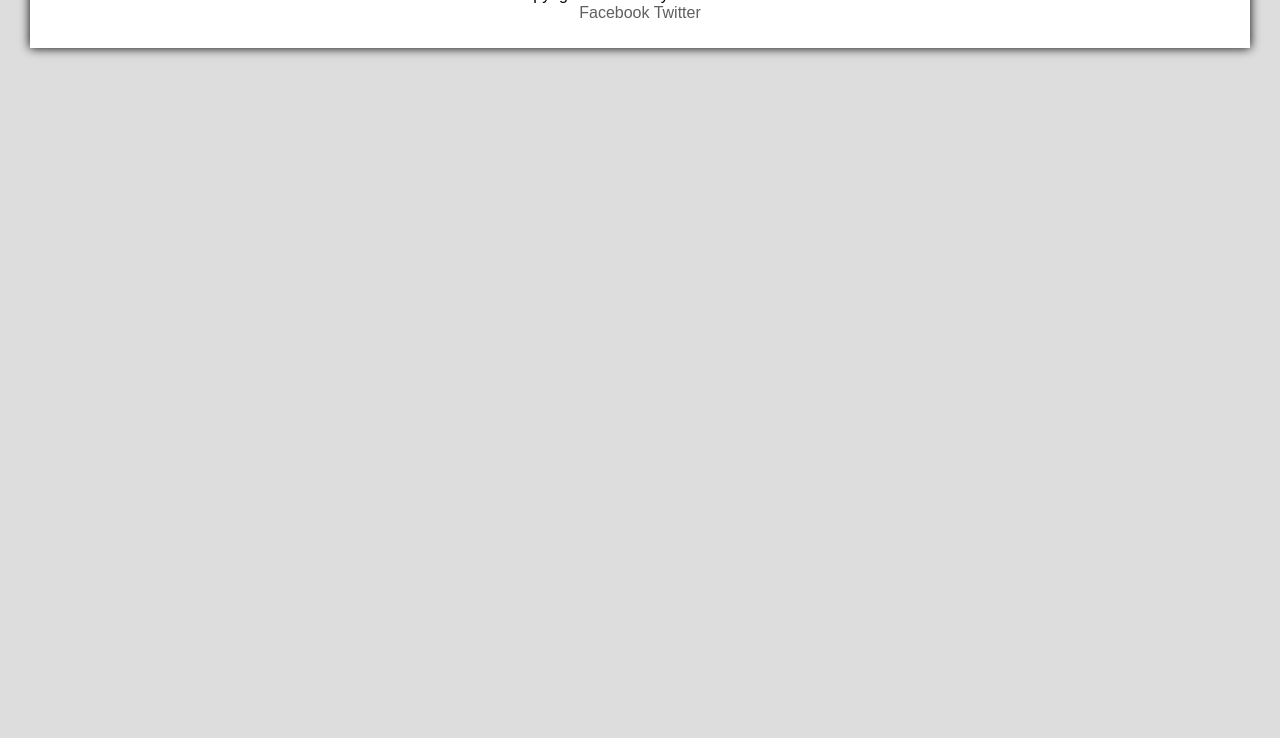
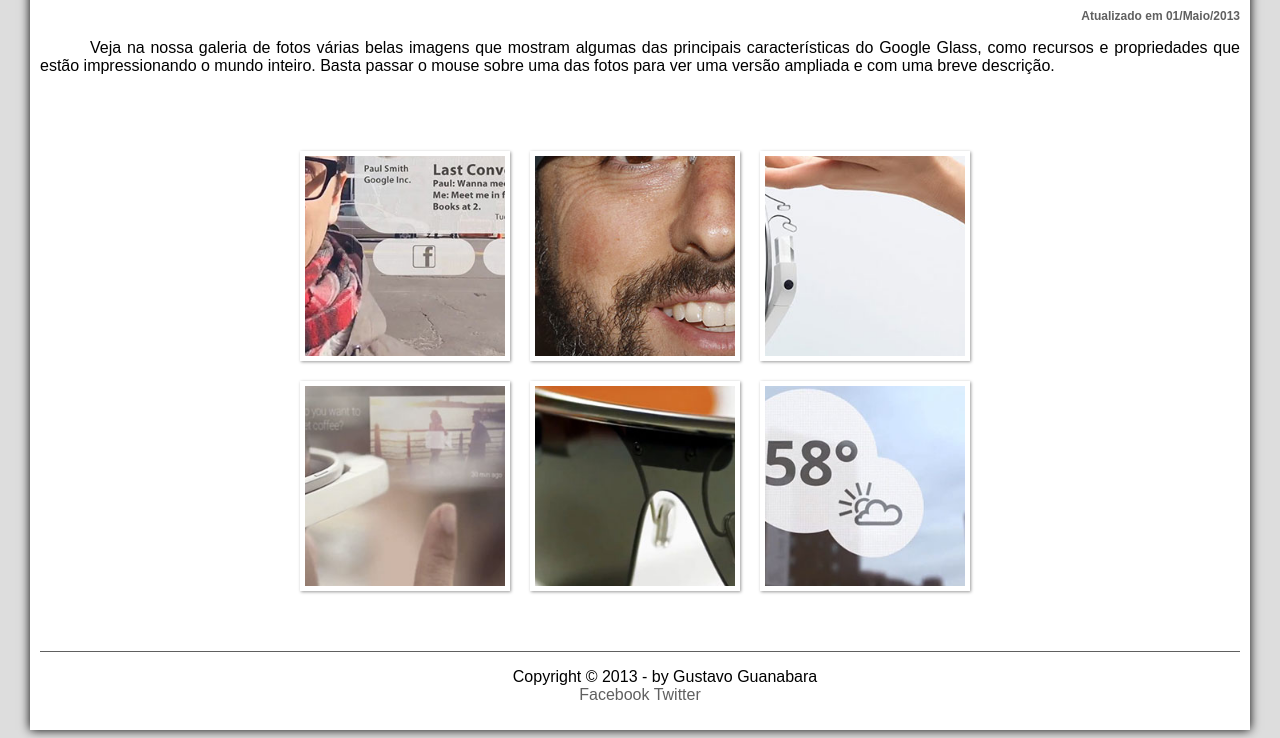
Before and after one commit to rafael2s/CursoEmVideo, a plain HTML site: page HTML5/fotos.html in a window 1280 px wide. Shown: the part 272-1010 px from the top of the page. Before the commit the page ends 800 px from the top, so only its background shows below. Drawn offline with Linux system fonts and the light colour scheme.

Commit message:
Trabalhando na pagina fotos

```diff
--- /dev/null
+++ b/HTML5/css/fotos.css
@@ -0,0 +1,96 @@
+@charset "utf-8";
+
+ul#album-fotos{
+    width: 700px;
+    margin: 0 auto;
+    padding: 50px;
+    overflow: hidden;
+    list-style: none;
+}
+
+ul#album-fotos li {
+    float: left;
+    width: 200px;
+    height: 200px;
+    margin: 10px;
+    border: 5px solid #FFFFFF;
+    background-color: #FFFFFF;
+    box-shadow: 1px 1px 3px rgba(0,0,0,.4);
+    transition: all .4s ease-in;
+}
+ul#album-fotos li span {
+    opacity: 0;
+    color: #ffffff;
+    text-shadow: 1px 1px 1px #000000;
+    background-color: rgba(0,0,0,.3);
+    font-size: 9pt;
+    line-height: 370px;
+    padding: 5px;
+}
+ul#album-fotos li:hover{
+    transform: scale(1.5);
+}
+ul#album-fotos li:hover span{
+    opacity: 1;
+}
+
+ul#album-fotos li#foto01 {
+    background: url("../img/galeria-01.jpg") no-repeat;
+    background-position: 50% 50%;
+    background-size: 400px 400px;
+    background-color: #ffffff;
+}
+ul#album-fotos li#foto01:hover {
+    background-position: 0px 0px;
+    background-size: 200px 200px;
+}
+ul#album-fotos li#foto02 {
+    background: url("../img/galeria-02.jpg") no-repeat;
+    background-position: 50% 50%;
+    background-size: 400px 400px;
+    background-color: #ffffff;
+}
+ul#album-fotos li#foto02:hover {
+    background-position: 0px 0px;
+    background-size: 200px 200px;
+}
+ul#album-fotos li#foto03 {
+    background: url("../img/galeria-03.jpg") no-repeat;
+    background-position: 50% 50%;
+    background-size: 400px 400px;
+    background-color: #ffffff;
+}
+ul#album-fotos li#foto03:hover {
+    background-position: 0px 0px;
+    background-size: 200px 200px;
+}
+ul#album-fotos li#foto04 {
+    background: url("../img/galeria-04.jpg") no-repeat;
+    background-position: 50% 50%;
+    background-size: 400px 400px;
+    background-color: #ffffff;
+}
+ul#album-fotos li#foto04:hover {
+    background-position: 0px 0px;
+    background-size: 200px 200px;
+}
+ul#album-fotos li#foto05 {
+    background: url("../img/galeria-05.jpg") no-repeat;
+    background-position: 50% 50%;
+    background-size: 400px 400px;
+    background-color: #ffffff;
+}
+ul#album-fotos li#foto05:hover {
+    background-position: 0px 0px;
+    background-size: 200px 200px;
+}
+ul#album-fotos li#foto06 {
+    background: url("../img/galeria-06.jpg") no-repeat;
+    background-position: 50% 50%;
+    background-size: 400px 400px;
+    background-color: #ffffff;
+}
+ul#album-fotos li#foto06:hover {
+    background-position: 0px 0px;
+    background-size: 200px 200px;
+}
--- a/HTML5/fotos.html
+++ b/HTML5/fotos.html
@@ -5,6 +5,7 @@
     <meta name="viewport" content="width=device-width, initial-scale=1.0">
     <title>HTML5 Curso em video</title>
     <link rel="stylesheet" href="css/style.css">
+    <link rel="stylesheet" href="css/fotos.css">
 </head>
 <body>
     <div id="interface">
@@ -27,20 +28,25 @@
                 </ul>
             </nav>
         </header>
-
-Glass > Fotos
-Galeria de Imagens do Google Glass
-por Gustavo Guanabara
-Atualizado em 01/Maio/2013
-
-Veja na nossa galeria de fotos várias belas imagens que mostram algumas das principais características do Google Glass, como recursos e propriedades que estão impressionando o mundo inteiro. Basta passar o mouse sobre uma das fotos para ver uma versão ampliada e com uma breve descrição.
-
-- Agenda e lembretes
-- Sergey Brin usando o Glass
-- Leve e compacto
-- Sensação de uma tela de 50"
-- Vários tipos de lente
-- Informações importantes
+        <section id="corpo-full">
+            <article id="noticiaPrincipal">
+                <header id="cabecalhoArticle">
+                    <h3>Glass > Especificações</h3>
+                    <h1>Galeria de Imagens do Google Glass</h1>
+                    <h2>por Gustavo Guanabara</h2>
+                    <h3 class="direita">Atualizado em 01/Maio/2013</h3>
+                </header>
+                <p>Veja na nossa galeria de fotos várias belas imagens que mostram algumas das principais características do Google Glass, como recursos e propriedades que estão impressionando o mundo inteiro. Basta passar o mouse sobre uma das fotos para ver uma versão ampliada e com uma breve descrição.</p>
+                <ul id="album-fotos">
+                    <li id="foto01"><span>Agenda e lembretes</span></li>
+                    <li id="foto02"><span>Sergey Brin usando o Glass</span></li>
+                    <li id="foto03"><span>Leve e compacto</span></li>
+                    <li id="foto04"><span>Sensação de uma tela de 50</span></li>
+                    <li id="foto05"><span>Vários tipos de lente</span></li>
+                    <li id="foto06"><span>Informações importantes</span></li>
+                </ul>
+            </article>
+        </section>
 <footer id="rodape">
             <p>Copyright &copy; 2013 - by Gustavo Guanabara <br/>
             <a href="https://www.facebook.com/CursosEmVideo/" target="_blank">Facebook</a>
```
Also changed, not shown: HTML5/css/specs.css (added, +16 -0 lines), HTML5/index.html (+1 -1 lines), HTML5/specs.html (+23 -8 lines).
